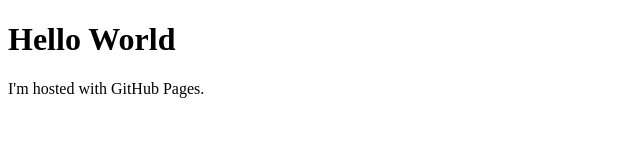
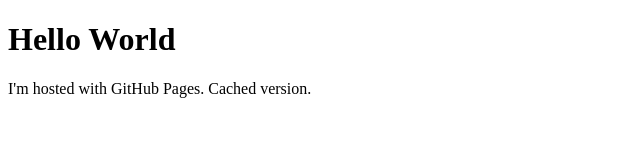
Before and after one commit to jonathanwilson/jonathanwilson.github.io, a plain HTML site: page index.html in a window 1280 px wide. Shown: the whole page, without its empty margins (0-640 px from the left). Drawn offline with Linux system fonts and the light colour scheme.

Commit message:
Update index.html

```diff
--- a/index.html
+++ b/index.html
@@ -2,6 +2,6 @@
 <html>
 <body>
 <h1>Hello World</h1>
-<p>I'm hosted with GitHub Pages.</p>
+<p>I'm hosted with GitHub Pages. Cached version.</p>
 </body>
 </html>
```
